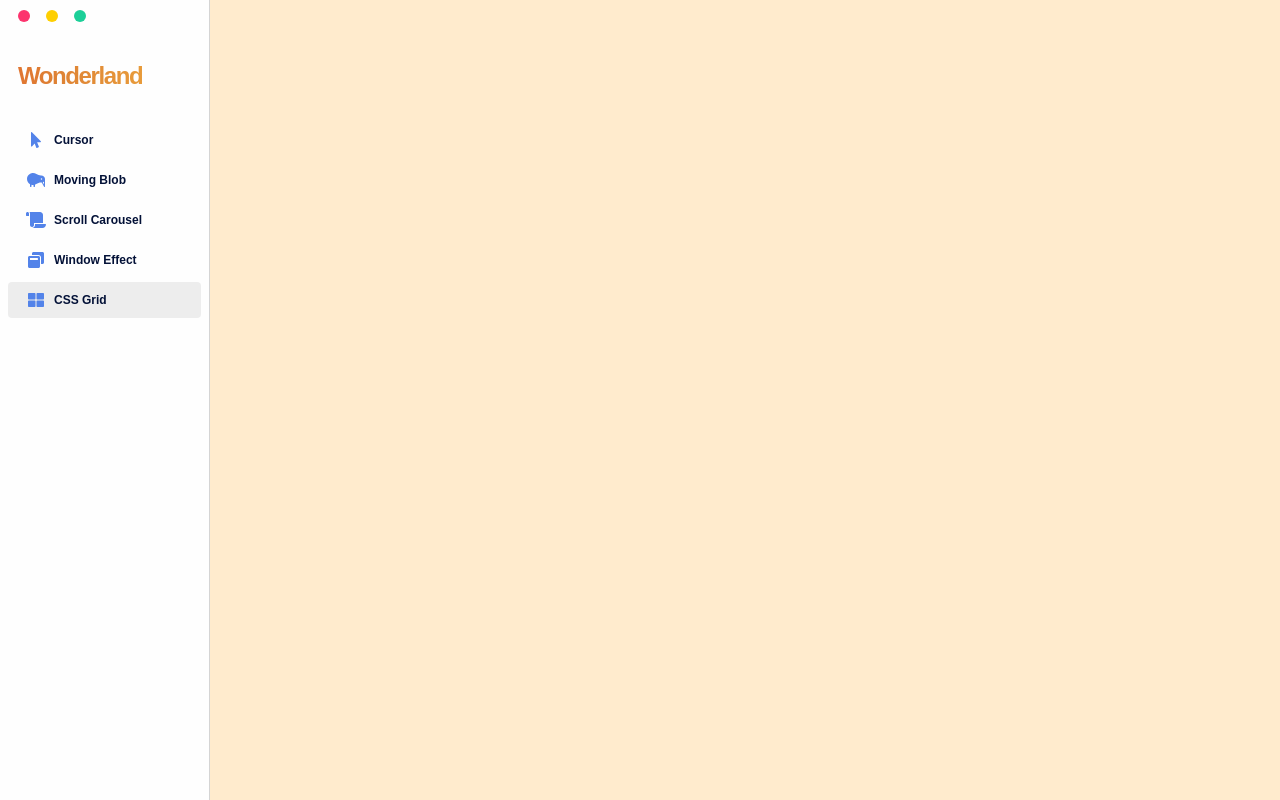
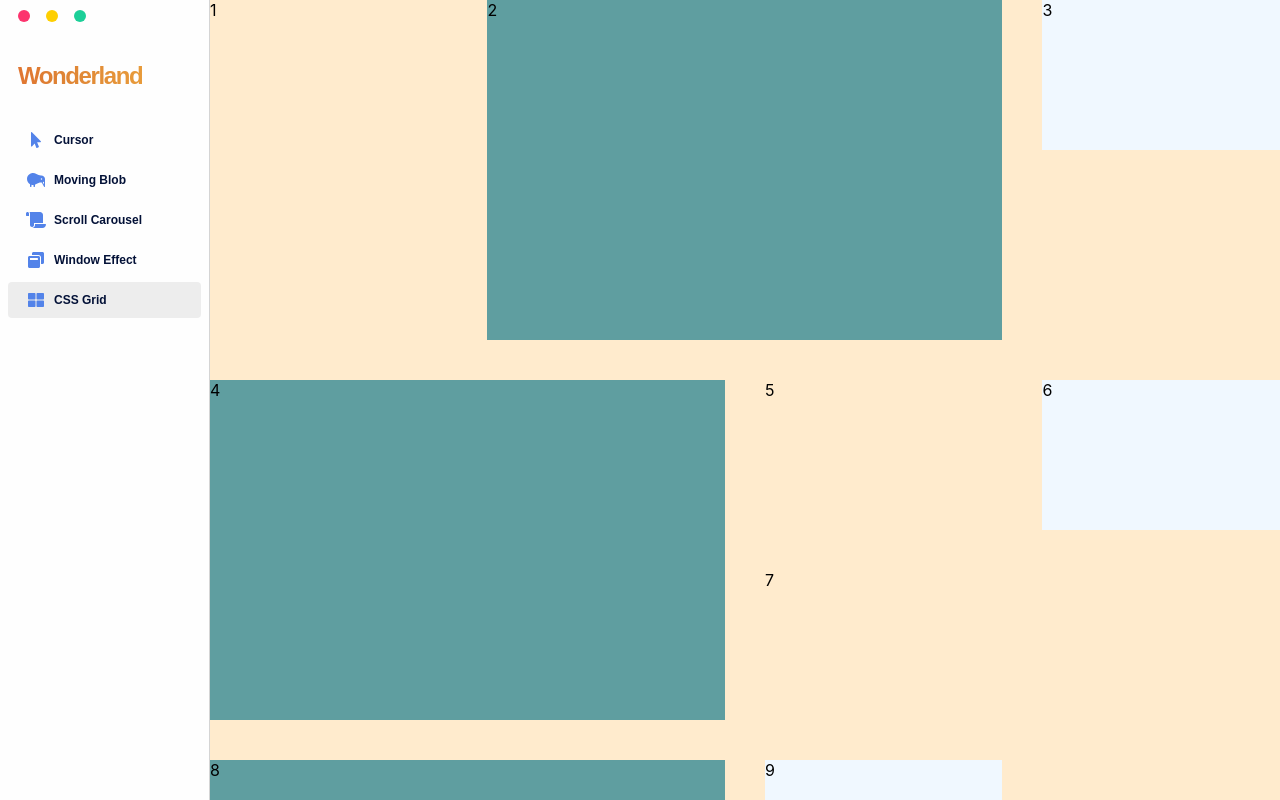
Before and after one commit to hwhong/wonderland, a React (Create React App) app: page / in a window 1280 px wide. Both pictures are taken after a click on the element "CSS Grid". Built offline with nearby package versions, Linux system fonts and the light colour scheme.

Commit message:
more grid items

```diff
--- a/src/components/css-grid/css-grid.module.css
+++ b/src/components/css-grid/css-grid.module.css
@@ -1,10 +1,25 @@
 .root {
   background-color: blanchedalmond;
-
+  max-height: 1000px;
   height: 100%;
   width: 100%;
 }
 
 .grid {
   display: grid;
+  grid-gap: 40px;
+  grid-template-columns: repeat(auto-fit, minmax(200px, 1fr));
+  grid-template-rows: repeat(30, 150px);
 }
+
+.content:nth-child(2n) {
+  background-color: cadetblue;
+  grid-column: span 2;
+  grid-row: span 2;
+}
+
+.content:nth-child(3n) {
+  background-color: aliceblue;
+  grid-column: span 1;
+  grid-row: span 1;
+}
--- a/src/components/css-grid/css-grid.tsx
+++ b/src/components/css-grid/css-grid.tsx
@@ -4,7 +4,20 @@ import styles from "./css-grid.module.css";
 export function CSSGrid() {
   return (
     <div className={styles.root}>
-      <div className={styles.grid}></div>
+      <div className={styles.grid}>
+        <div className={styles.content}>1</div>
+        <div className={styles.content}>2</div>
+        <div className={styles.content}>3</div>
+        <div className={styles.content}>4</div>
+        <div className={styles.content}>5</div>
+        <div className={styles.content}>6</div>
+        <div className={styles.content}>7</div>
+        <div className={styles.content}>8</div>
+        <div className={styles.content}>9</div>
+        <div className={styles.content}>10</div>
+        <div className={styles.content}>11</div>
+        <div className={styles.content}>12</div>
+      </div>
     </div>
   );
 }
```
